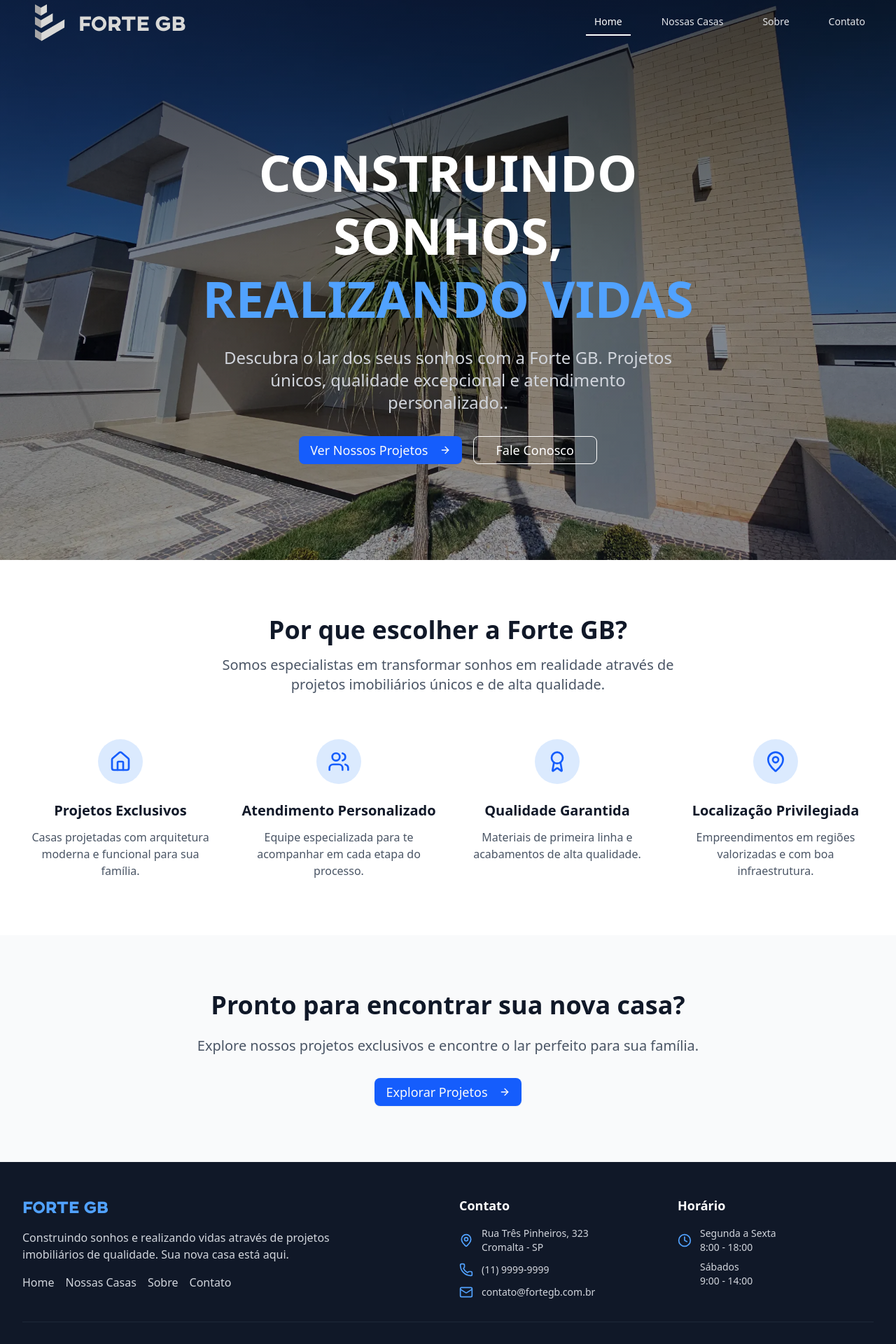
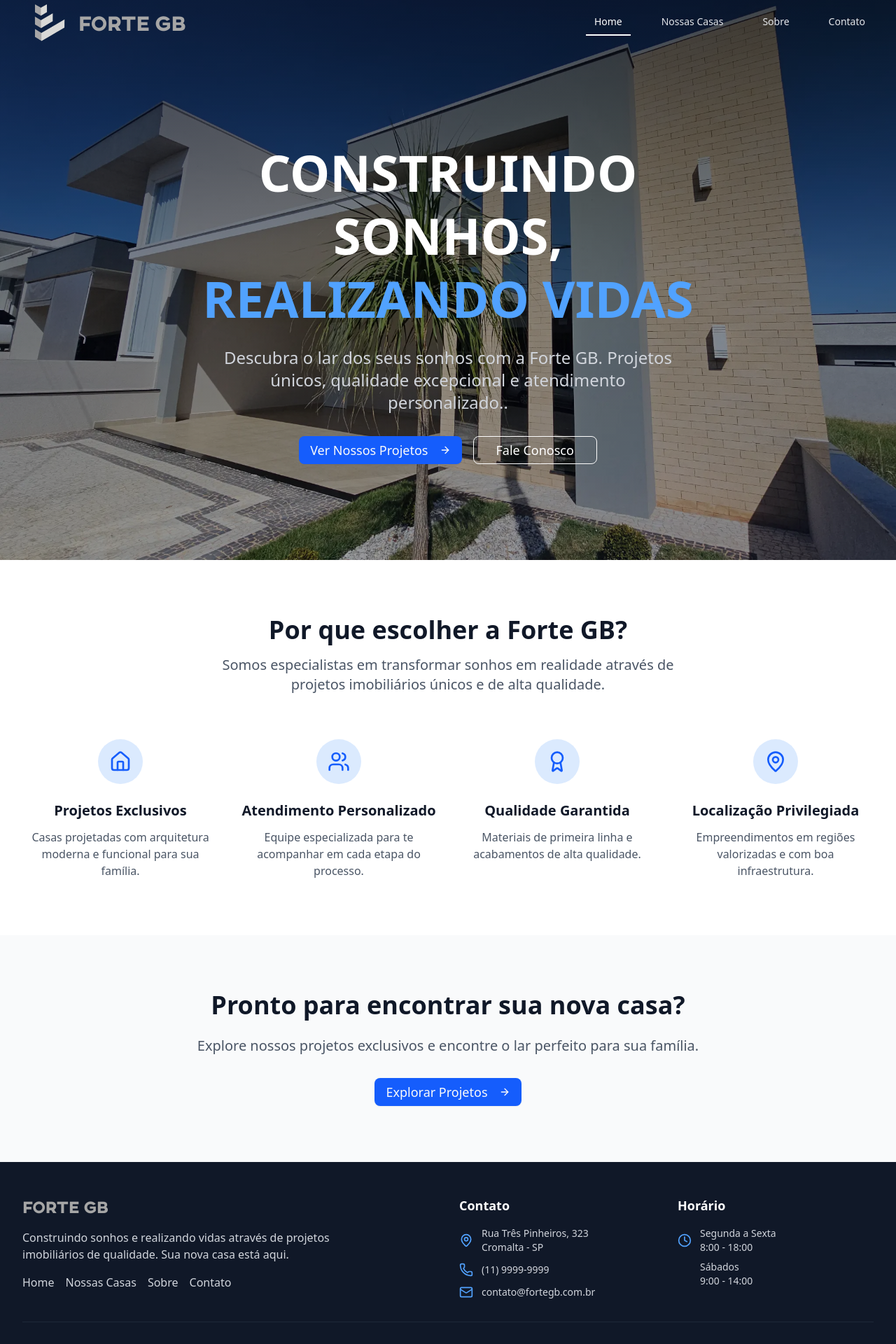
Before and after one commit to akamlibehsafe/fortegb.com, a React (Vite) app: page / in a window 1280 px wide. Shown: the top 1920 px of the page at 70% size. Built offline with nearby package versions, Linux system fonts and the light colour scheme.

Commit message:
Alterar cor do texto 'Forte GB' na Home para #a6a6a6 no Header e Footer

```diff
--- a/src/components/Footer.jsx
+++ b/src/components/Footer.jsx
@@ -1,7 +1,10 @@
-import { Link } from 'react-router-dom'
+import { Link, useLocation } from 'react-router-dom'
 import { MapPin, Phone, Mail, Clock } from 'lucide-react'
 
 const Footer = () => {
+  const location = useLocation()
+  const isHomePage = location.pathname === '/'
+
   return (
     <footer className="bg-gray-900 text-white">
       <div className="max-w-7xl mx-auto px-4 sm:px-6 lg:px-8 py-12">
@@ -9,7 +12,7 @@ const Footer = () => {
           {/* Logo e Descrição */}
           <div className="col-span-1 md:col-span-2">
             <div className="text-2xl font-bold mb-4 font-axis-extrabold">
-              <span className="text-blue-400">Forte GB</span>
+              <span className={`${isHomePage ? 'text-[#a6a6a6]' : 'text-blue-400'}`}>Forte GB</span>
             </div>
             <p className="text-gray-300 mb-4 max-w-md">
               Construindo sonhos e realizando vidas através de projetos imobiliários de qualidade.
--- a/src/components/Header.jsx
+++ b/src/components/Header.jsx
@@ -30,7 +30,7 @@ const Header = () => {
             <Link to="/" className="flex items-center">
               <img src={isHomePage ? logoTransparent : logoInvertedTransparent} alt="Forte GB Logo" className="h-18 w-auto mr-2" />
               <div className={`text-3xl font-bold ${isHomePage ? 'text-white' : 'text-gray-900'}`}>
-                <span className={`font-axis-extrabold ${isHomePage ? 'text-[#d9d9d7]' : 'text-[#203045]'}`}>Forte GB</span>
+                <span className={`font-axis-extrabold ${isHomePage ? 'text-[#a6a6a6]' : 'text-[#203045]'}`}>Forte GB</span>
               </div>
             </Link>
           </div>
```
